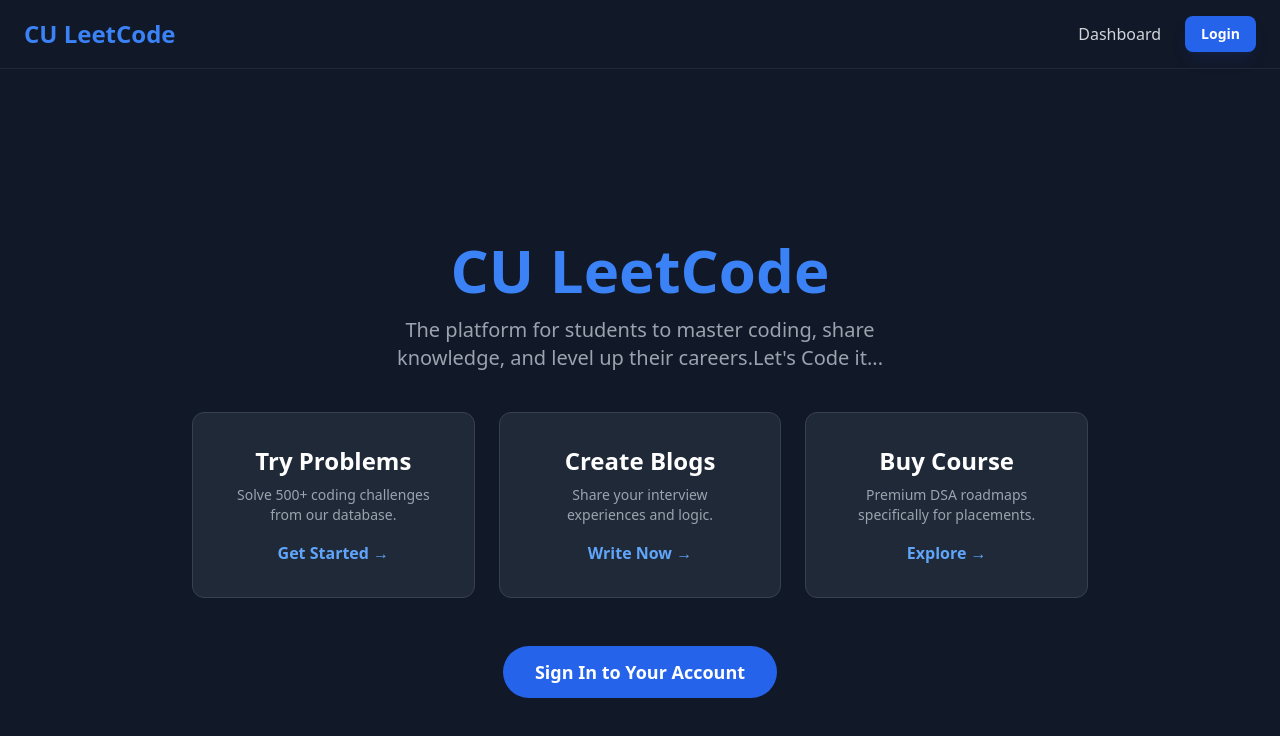
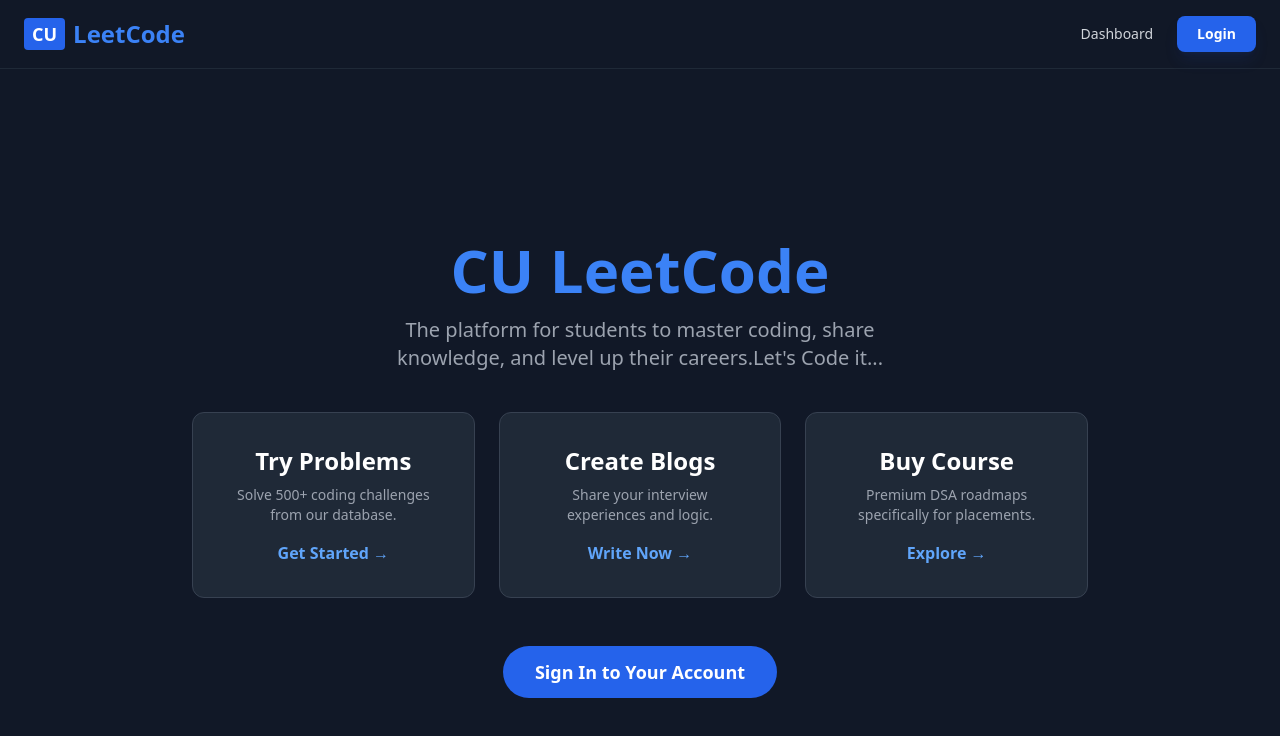
Before and after one commit to CodEEBuzZ/leetcode-clone, a React (Vite) app in the folder client/: page / in a window 1280 px wide. Shown: the top 736 px of the page. Built offline with nearby package versions, Linux system fonts and the light colour scheme; no server answers.

Commit message:
Refactor Navbar component for session management

```diff
--- a/client/src/components/Navbar.jsx
+++ b/client/src/components/Navbar.jsx
@@ -1,6 +1,5 @@
 import React, { useEffect, useState } from 'react';
 import { Link, useNavigate } from 'react-router-dom';
-// Updated path: Go up one level from 'components' to 'src' to find supabaseClient.js
 import { supabase } from '../supabaseClient';
 
 const Navbar = () => {
@@ -8,23 +7,35 @@ const Navbar = () => {
     const navigate = useNavigate();
 
     useEffect(() => {
-        // Check active session on component mount
-        supabase.auth.getSession().then(({ data: { session } }) => {
-            setUser(session?.user ?? null);
+        // 1. Get initial session
+        const getSession = async () => {
+            const { data: { session } } = await supabase.auth.getSession();
+            if (session?.user) {
+                setUser(session.user);
+                localStorage.setItem('userId', session.user.id);
+            }
+        };
+        getSession();
+
+        // 2. Listen for auth changes (Login/Logout)
+        const { data: { subscription } } = supabase.auth.onAuthStateChange((_event, session) => {
+            const currentUser = session?.user ?? null;
+            setUser(currentUser);
+
+            if (currentUser) {
+                localStorage.setItem('userId', currentUser.id);
+            } else {
+                localStorage.removeItem('userId');
+            }
         });
 
-        // Listen for auth changes (login, logout, token refresh)
-        const { data: { subscription } } = supabase.auth.onAuthStateChange((_event, session) => {
-            setUser(session?.user ?? null);
-        });
-
-        // Cleanup subscription on unmount
         return () => subscription.unsubscribe();
     }, []);
 
     const handleLogout = async () => {
         try {
             await supabase.auth.signOut();
+            // User state and localStorage are handled by onAuthStateChange listener
             navigate('/login');
         } catch (error) {
             console.error('Error logging out:', error.message);
@@ -32,45 +43,47 @@ const Navbar = () => {
     };
 
     return (
-        <nav className="bg-gray-900 border-b border-gray-800 px-6 py-4 flex justify-between items-center">
-            {/* Logo / Home Link */}
-            <Link to="/" className="text-2xl font-bold text-blue-500 hover:text-blue-400 transition">
-                CU LeetCode
+        <nav className="bg-gray-900 border-b border-gray-800 px-6 py-4 flex justify-between items-center sticky top-0 z-50">
+            {/* Logo */}
+            <Link to="/" className="text-2xl font-bold text-blue-500 hover:text-blue-400 transition flex items-center gap-2">
+                <span className="bg-blue-600 text-white px-2 py-0.5 rounded text-lg">CU</span>
+                LeetCode
             </Link>
 
             <div className="flex items-center gap-6">
                 {/* Navigation Links */}
-                <Link to="/problems" className="text-gray-300 hover:text-white transition">
+                <Link to="/dashboard" className="text-gray-300 hover:text-white transition text-sm font-medium">
                     Dashboard
                 </Link>
 
                 {user ? (
                     <div className="flex items-center gap-4">
-                        {/* Profile Link with Avatar */}
+                        {/* Profile Link */}
                         <Link
                             to="/profile"
                             className="flex items-center gap-2 bg-gray-800 hover:bg-gray-700 px-3 py-1.5 rounded-lg border border-gray-700 transition group"
                         >
-                            <div className="w-6 h-6 bg-blue-500 rounded-full flex items-center justify-center text-xs font-bold text-white group-hover:bg-blue-400 transition">
-                                {/* Safe navigation: handles cases where email might be missing */}
-                                {user?.email?.[0]?.toUpperCase() || 'U'}
+                            <div className="w-6 h-6 bg-blue-500 rounded-full flex items-center justify-center text-[10px] font-bold text-white uppercase transition">
+                                {/* Shows first letter of username from metadata, or email as fallback */}
+                                {user?.user_metadata?.username?.[0] || user?.email?.[0] || 'U'}
                             </div>
-                            <span className="text-sm font-medium text-white">Profile</span>
+                            <span className="text-sm font-medium text-white group-hover:text-blue-400">
+                                {user?.user_metadata?.username || 'User'}
+                            </span>
                         </Link>
 
-                        {/* Logout Button */}
+                        {/* Logout */}
                         <button
                             onClick={handleLogout}
-                            className="text-sm text-gray-400 hover:text-red-400 transition-colors"
+                            className="text-xs font-semibold text-gray-500 hover:text-red-400 transition-colors uppercase tracking-wider"
                         >
                             Logout
                         </button>
                     </div>
                 ) : (
-                    /* Login Button for unauthenticated users */
                     <Link
                         to="/login"
-                        className="bg-blue-600 hover:bg-blue-700 px-4 py-2 rounded-lg text-sm font-semibold text-white transition shadow-lg shadow-blue-900/20"
+                        className="bg-blue-600 hover:bg-blue-500 px-5 py-2 rounded-lg text-sm font-bold text-white transition shadow-lg shadow-blue-900/20 active:scale-95"
                     >
                         Login
                     </Link>
```
